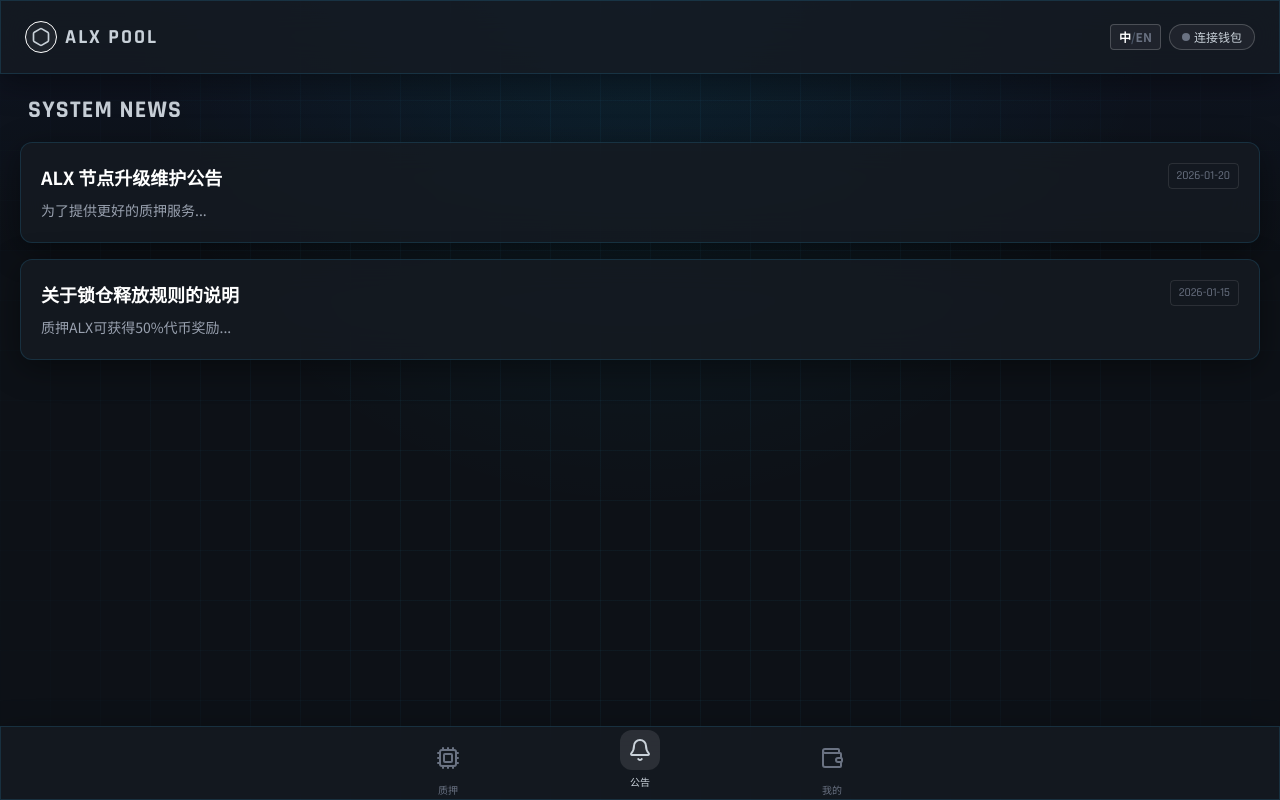
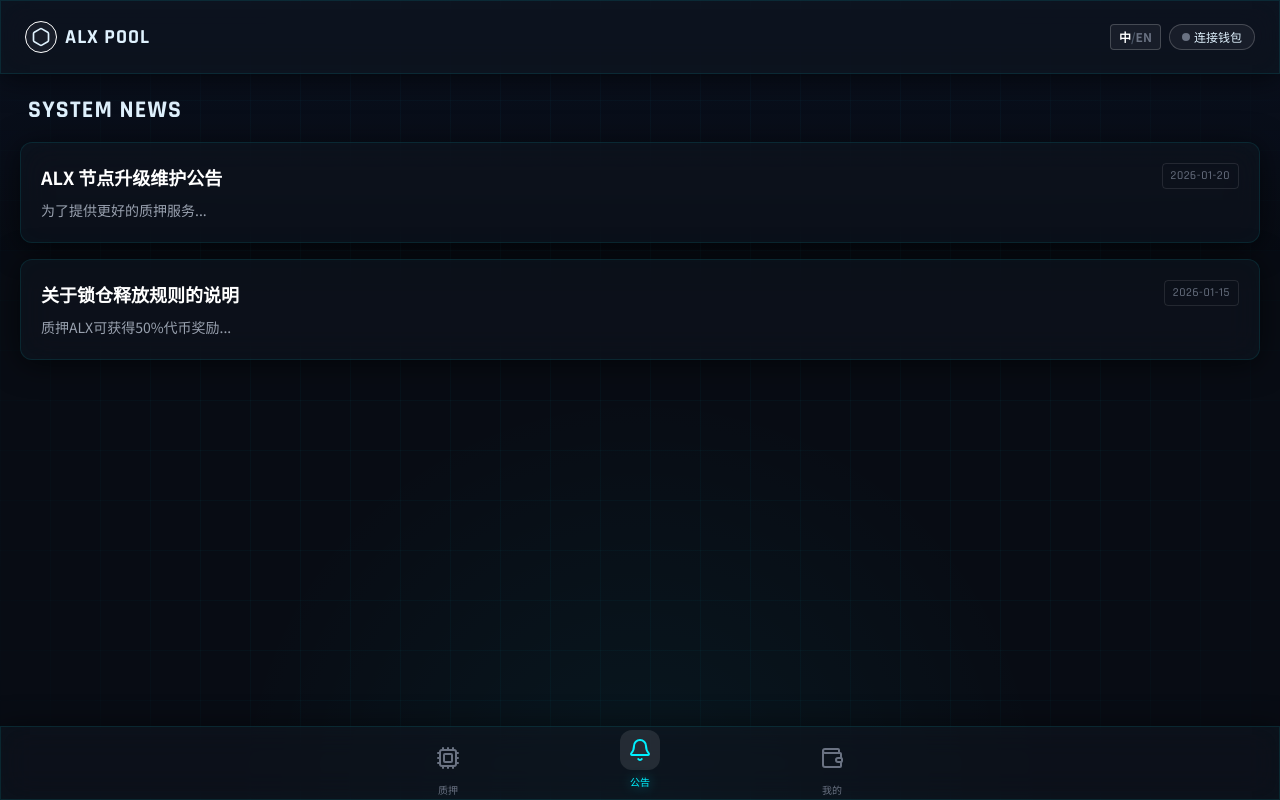
Before and after one commit to slwyts/alx-pool, a Next.js app: page /news in a window 1280 px wide. Built offline with nearby package versions, Linux system fonts and the light colour scheme.

Commit message:
test: 第二种方案

```diff
--- a/app/globals.css
+++ b/app/globals.css
@@ -1,62 +1,89 @@
-/* app/globals.css */
 @import "tailwindcss";
 
-/* 定义一套看起来“很贵”的 DeFi 配色 */
 :root {
-  /* 背景：不再是死黑 #000000，而是深邃的藏青色 */
-  --background-rgb: 13, 17, 23; /* #0D1117 (GitHub Dark 风格) */
-  --foreground-rgb: 201, 209, 217; /* #C9D1D9 (柔和灰白) */
-
-  /* 品牌主色：霓虹青/电光蓝 (用来提亮) */
-  --primary-glow: 0, 212, 255; /* #00D4FF */
-
-  /* 卡片背景：半透明深蓝 */
-  --card-bg: rgba(22, 27, 34, 0.8);
+  /* 核心改动：不再是死黑，而是深邃的蓝黑 */
+  --background: #080c14;
+  /* 文字稍微带一点点蓝的冷白，不刺眼 */
+  --foreground: #e0f2fe;
+  /* 定义一个霓虹主色变量，方便统一调用 */
+  --neon-cyan: #00f0ff;
 }
 
 @theme inline {
-  --color-background: rgb(var(--background-rgb));
-  --color-foreground: rgb(var(--foreground-rgb));
+  --color-background: var(--background);
+  --color-foreground: var(--foreground);
   --font-sans: var(--font-noto-sans);
   --font-tech: var(--font-rajdhani);
 }
 
 body {
-  background-color: rgb(var(--background-rgb));
-  color: rgb(var(--foreground-rgb));
+  background-color: var(--background);
+  color: var(--foreground);
   overflow-x: hidden;
   font-family: var(--font-noto-sans), sans-serif;
-
-  /* 加一点稍微带蓝色的环境光，摆脱“灵堂感” */
-  background-image:
-    radial-gradient(circle at 50% 0%, rgba(0, 212, 255, 0.08) 0%, transparent 50%),
-    linear-gradient(to bottom, rgb(13, 17, 23), rgb(13, 17, 23));
+  /* 增加一个极淡的底部蓝色光晕，提升氛围感 */
+  background-image: radial-gradient(circle at 50% 100%, rgba(0, 240, 255, 0.05), transparent 40%);
+  background-attachment: fixed;
 }
 
 /* 科技感数字字体 */
 .font-tech {
   font-family: var(--font-rajdhani), sans-serif;
+  letter-spacing: 0.05em; /* 数字稍微拉开一点间距更高级 */
 }
 
-/* 背景网格：改为极淡的青色，增加科技感 */
+/* 背景几何线条 - 改为青色微光 */
 .bg-grid-pattern {
-  background-image:
-    linear-gradient(rgba(56, 189, 248, 0.05) 1px, transparent 1px),
-    linear-gradient(90deg, rgba(56, 189, 248, 0.05) 1px, transparent 1px);
-  background-size: 50px 50px;
+  /* 线条改为淡淡的青色，不再是死白 */
+  background-image: linear-gradient(rgba(0, 240, 255, 0.03) 1px, transparent 1px),
+  linear-gradient(90deg, rgba(0, 240, 255, 0.03) 1px, transparent 1px);
+  background-size: 50px 50px; /* 格子稍微放大 */
   position: fixed;
-  top: 0; left: 0; right: 0; bottom: 0;
+  top: 0;
+  left: 0;
+  right: 0;
+  bottom: 0;
   z-index: -1;
   pointer-events: none;
-  mask-image: radial-gradient(circle at center, black 40%, transparent 100%); /* 让网格只在中间显示 */
+  /* 增加遮罩，让网格在边缘消失，更自然 */
+  mask-image: radial-gradient(circle at center, black 60%, transparent 100%);
 }
 
-/* 玻璃卡片：加一点青色边框光晕 */
+/* 磨砂玻璃效果 - 增加青色边框光晕 */
 .glass-card {
-  background: var(--card-bg);
+  background: rgba(15, 20, 30, 0.6); /* 稍微深一点的蓝底 */
   backdrop-filter: blur(16px);
   -webkit-backdrop-filter: blur(16px);
-  /* 边框改为极细的青蓝色，不再是惨白 */
-  border: 1px solid rgba(56, 189, 248, 0.15);
-  box-shadow: 0 8px 32px rgba(0, 0, 0, 0.4);
+  /* 边框带一点点青色，不仅是白 */
+  border: 1px solid rgba(0, 240, 255, 0.1);
+  /* 加上微弱的青色阴影 */
+  box-shadow: 0 4px 30px rgba(0, 0, 0, 0.6),
+              inset 0 0 20px rgba(0, 240, 255, 0.02);
 }
+
+/* 管理员面板 */
+.admin-card {
+  background: rgba(30, 10, 10, 0.8);
+  border: 1px solid rgba(255, 80, 80, 0.3);
+  box-shadow: 0 0 15px rgba(255, 0, 0, 0.1);
+}
+
+/* 选中态的高亮 - 强烈的霓虹发光 */
+.active-nav {
+  color: var(--neon-cyan);
+  text-shadow: 0 0 12px rgba(0, 240, 255, 0.6);
+  font-weight: 600;
+}
+
+/* 输入框聚焦效果 */
+input:focus,
+select:focus {
+  outline: none;
+  border-color: var(--neon-cyan);
+  box-shadow: 0 0 0 1px rgba(0, 240, 255, 0.4);
+}
+
+/* 工具类保持不变 */
+.no-scrollbar::-webkit-scrollbar { display: none; }
+.no-scrollbar { -ms-overflow-style: none; scrollbar-width: none; }
+.pb-safe { padding-bottom: env(safe-area-inset-bottom, 0px); }
```
